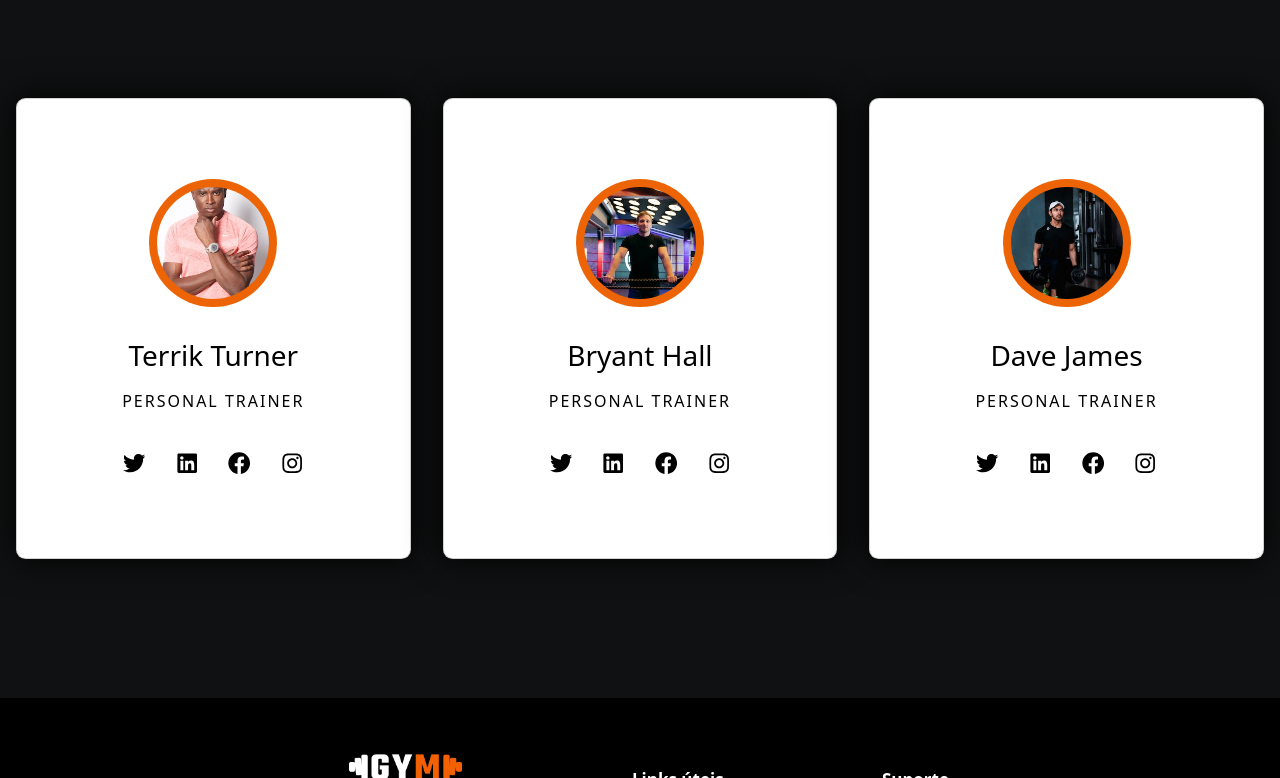
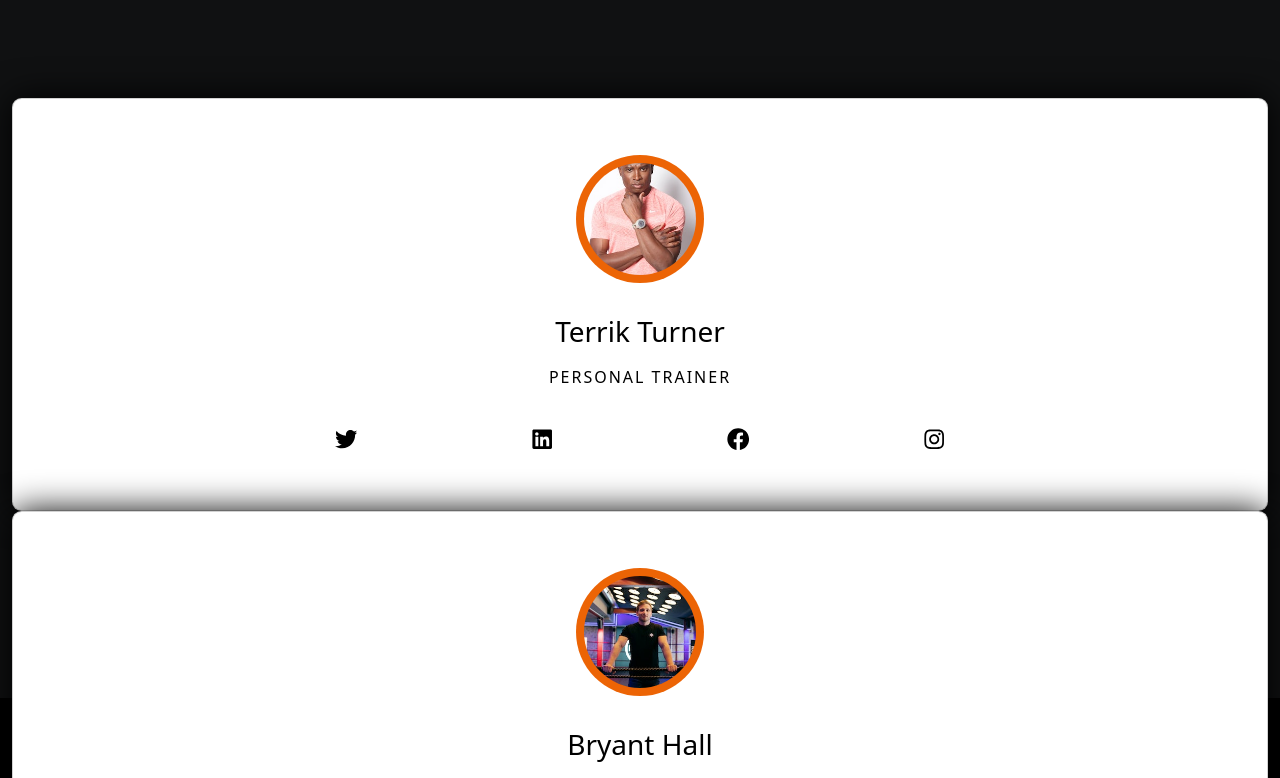
Before and after one commit to DiegoADB1/gym, a React (Create React App) app: page /time in a window 1280 px wide. Shown: the part 502-1280 px from the top of the page. Built offline with nearby package versions, Linux system fonts and the light colour scheme.

Commit message:
marco 1 commit

```diff
--- a/src/nosso-time/nossoTime.css
+++ b/src/nosso-time/nossoTime.css
@@ -63,25 +63,3 @@ color: black;
 .card:hover .img-container {
   transform: scale(1.15);
 }
-
-@media screen and (min-width: 768px) {
-  section {
-      padding: 1em 7em;
-  }
-}
-
-@media screen and (min-width: 992px) {
-  section {
-      padding: 1em;
-  }
-  .card {
-      padding: 5em 1em;
-  }
-  .column {
-      flex: 0 0 33.33%;
-      max-width: 33.33%;
-      padding: 0 1em;
-
-  }
-
-}
```
